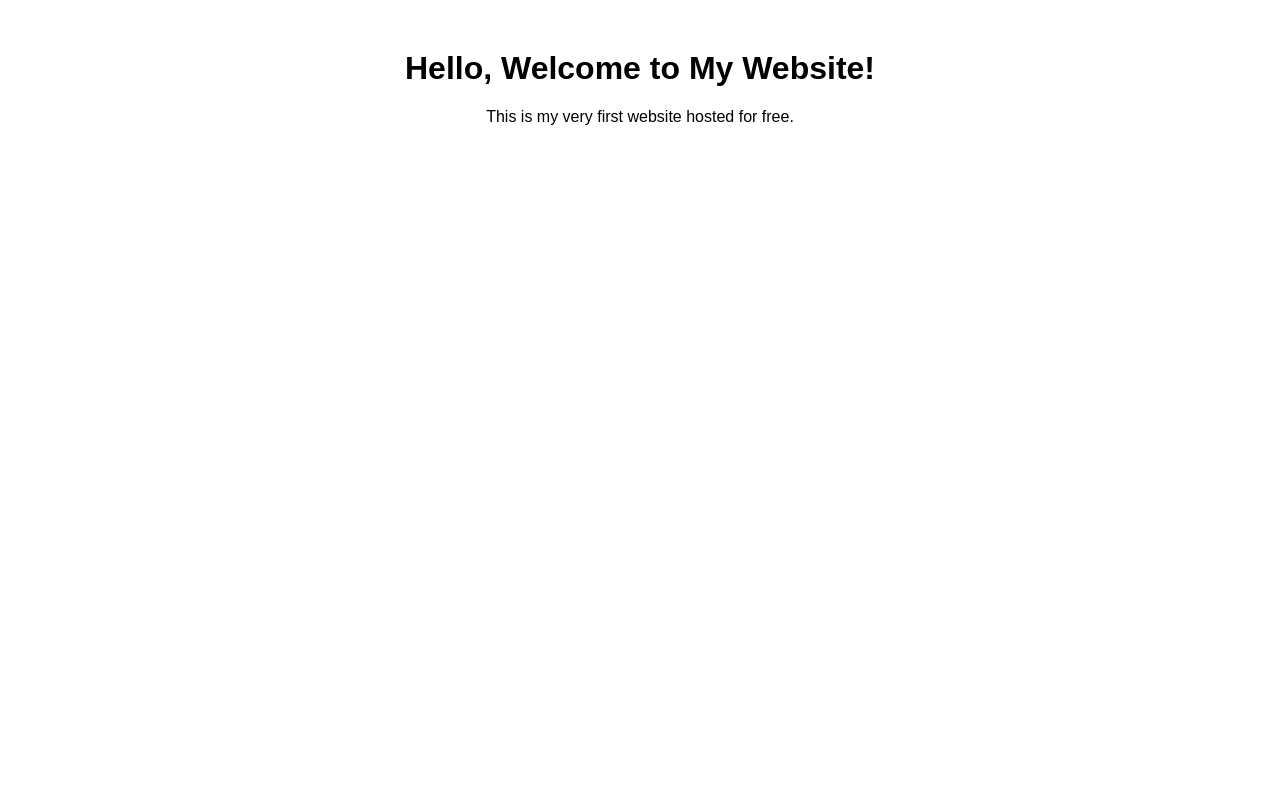
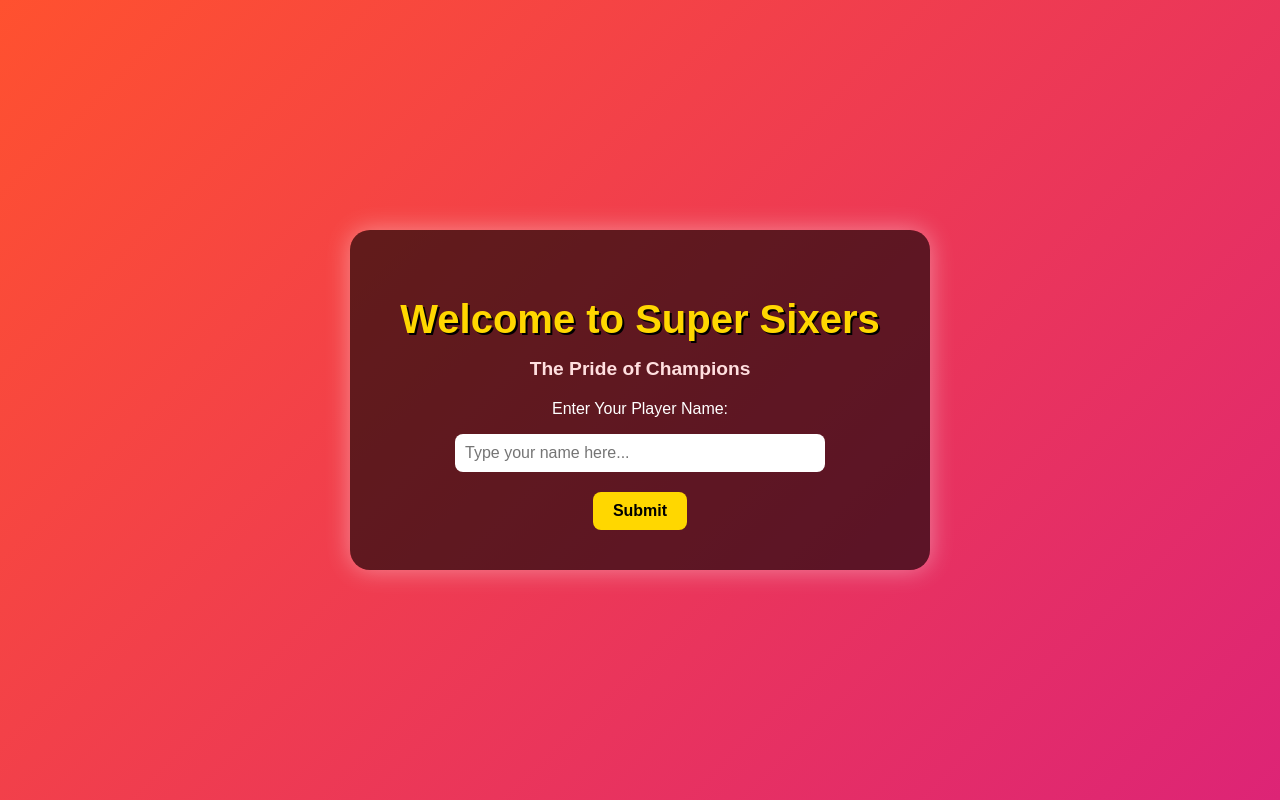
Before and after one commit to sivasankar-24/Test-Website, a plain HTML site: page index.html in a window 1280 px wide. Drawn offline with Linux system fonts and the light colour scheme.

Commit message:
Update index.html

```diff
--- a/index.html
+++ b/index.html
@@ -1,10 +1,149 @@
 <!DOCTYPE html>
-<html>
+<html lang="en">
 <head>
-  <title>My First Website</title>
+  <meta charset="UTF-8">
+  <title>Super Sixers</title>
+  <style>
+    body {
+      font-family: 'Poppins', sans-serif;
+      background: linear-gradient(135deg, #ff512f, #dd2476);
+      color: white;
+      text-align: center;
+      margin: 0;
+      padding: 0;
+      min-height: 100vh;
+      display: flex;
+      justify-content: center;
+      align-items: center;
+    }
+
+    .container {
+      background: rgba(0, 0, 0, 0.6);
+      padding: 40px;
+      border-radius: 20px;
+      box-shadow: 0 0 25px rgba(255, 255, 255, 0.4);
+      max-width: 500px;
+      width: 90%;
+      animation: fadeIn 1s ease-in-out;
+    }
+
+    h1 {
+      font-size: 2.5em;
+      margin-bottom: 10px;
+      color: #ffd700;
+      text-shadow: 2px 2px #000;
+    }
+
+    h2 {
+      font-size: 1.2em;
+      margin-bottom: 20px;
+      color: #ffdfdf;
+    }
+
+    input {
+      padding: 10px;
+      font-size: 1em;
+      border-radius: 8px;
+      border: none;
+      width: 70%;
+      margin-bottom: 20px;
+    }
+
+    button {
+      padding: 10px 20px;
+      font-size: 1em;
+      border: none;
+      border-radius: 8px;
+      cursor: pointer;
+      background: #ffd700;
+      color: #000;
+      font-weight: bold;
+      transition: transform 0.2s ease, background 0.3s;
+    }
+
+    button:hover {
+      transform: scale(1.1);
+      background: #ffae00;
+    }
+
+    .message-box {
+      display: none;
+      margin-top: 20px;
+      font-size: 1.3em;
+      color: #00ffea;
+      font-weight: bold;
+    }
+
+    .back-btn {
+      margin-top: 20px;
+      background: #00ffea;
+      color: #000;
+    }
+
+    @keyframes fadeIn {
+      from { opacity: 0; transform: translateY(-30px); }
+      to { opacity: 1; transform: translateY(0); }
+    }
+  </style>
 </head>
-<body style="font-family: Arial; text-align: center; margin-top: 50px;">
-  <h1>Hello, Welcome to My Website!</h1>
-  <p>This is my very first website hosted for free.</p>
+<body>
+  <div class="container" id="main-container">
+    <h1>Welcome to Super Sixers</h1>
+    <h2>The Pride of Champions</h2>
+
+    <div id="input-section">
+      <p>Enter Your Player Name:</p>
+      <input type="text" id="playerName" placeholder="Type your name here...">
+      <br>
+      <button onclick="checkPlayer()">Submit</button>
+    </div>
+
+    <div class="message-box" id="message-section">
+      <p id="playerMessage"></p>
+      <button class="back-btn" onclick="goBack()">Go Back</button>
+    </div>
+  </div>
+
+  <script>
+    const players = {
+      "Siva": "Very Good Boy",
+      "Atul": "Chhote Ladke",
+      "Aman": "Chhote Ladke",
+      "Mohit": "Vishal pondati",
+      "Akash anadh": "Periya Thala and Captain of Super Sixers",
+      "Naveen ed anna": "President of Super Sixers",
+      "Vishal": "Mammi's Purshan",
+      "Sujith": "Manager of Super Sixers",
+      "Pramodh": "Varashini Oda Allu",
+      "Abishek": "Chhote Ladke",
+      "Anooj": "Sollu ra dhu ku edhu illa la",
+      "Gopi": "GYM Body",
+      "Amru": "Silent Boy",
+      "Naveen": "Biker",
+      "Rohit": "S I M I S"
+    };
+
+    function checkPlayer() {
+      const name = document.getElementById("playerName").value.trim();
+      const messageSection = document.getElementById("message-section");
+      const inputSection = document.getElementById("input-section");
+      const messageBox = document.getElementById("playerMessage");
+
+      if (players[name]) {
+        messageBox.innerText = players[name]; // ✅ Only message, no name or quotes
+      } else {
+        messageBox.innerText = "No Player Available";
+      }
+
+      inputSection.style.display = "none";
+      messageSection.style.display = "block";
+    }
+
+    function goBack() {
+      document.getElementById("playerName").value = "";
+      document.getElementById("input-section").style.display = "block";
+      document.getElementById("message-section").style.display = "none";
+    }
+  </script>
 </body>
 </html>
```
